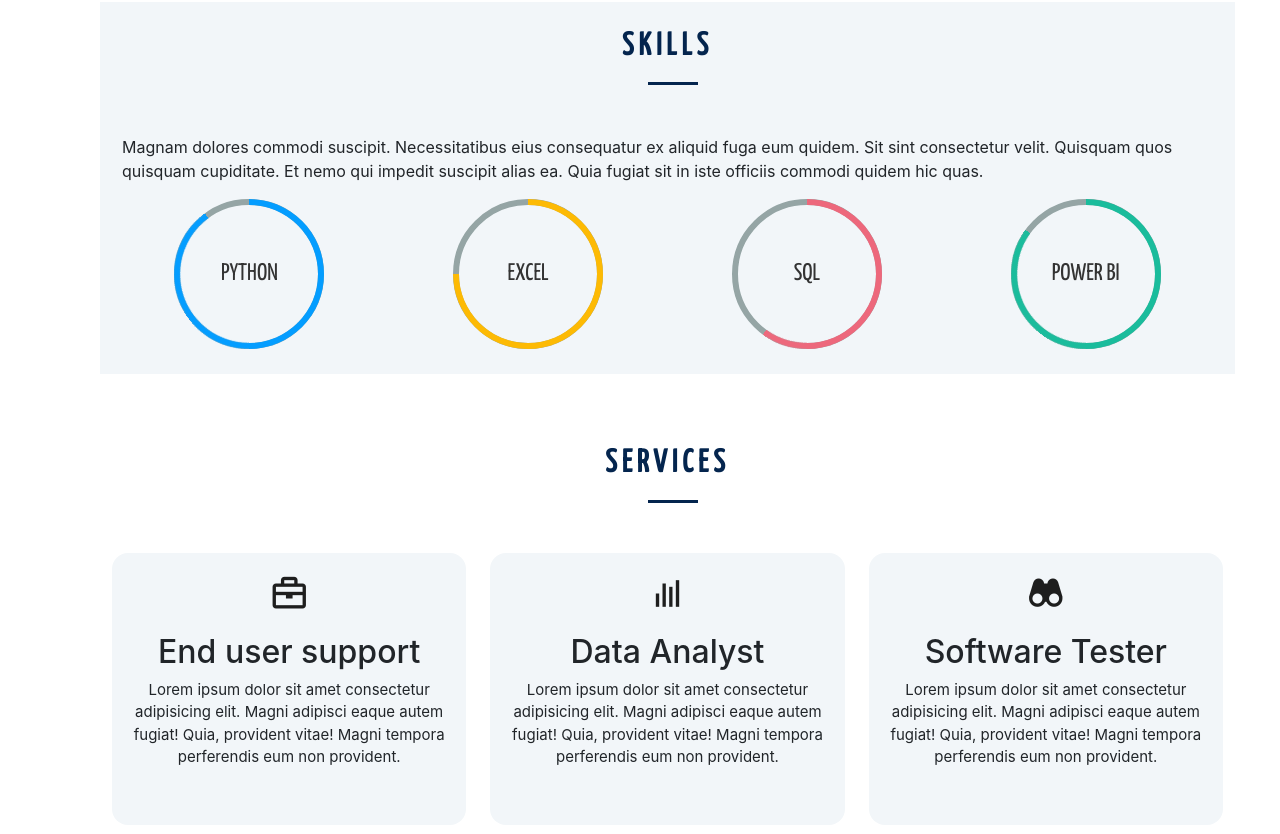
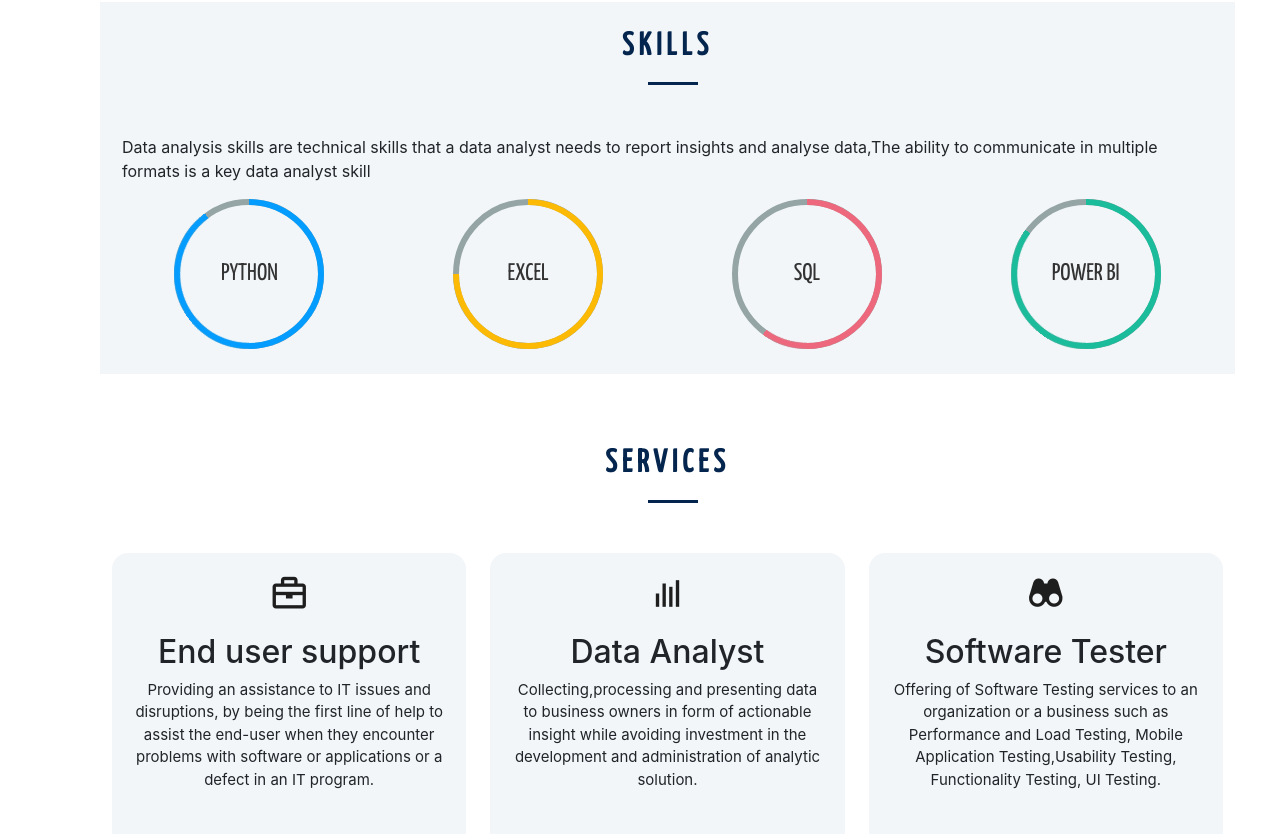
Before and after one commit to Adimula3/bode-resume, a React (Create React App) app: page / in a window 1280 px wide. Shown: the part 2160-2994 px from the top of the page. Built offline with nearby package versions, Linux system fonts and the light colour scheme; a web font is replaced by a local one.

Commit message:
Bode-resume

```diff
--- a/src/component/footer.js
+++ b/src/component/footer.js
@@ -7,7 +7,7 @@
             <footer className="footer">
                 <div className="container">
                     <h3>Olabode Olaloluwa</h3>
-                    <p>Et aut eum quis fuga eos sunt ipsa nihil. Labore corporis magni eligendi fuga maxime saepe commodi placeat.</p>
+                    <p></p>
                     <div className="socials">
                         <Link to="#" className="socials-link"><i className='bx bxl-twitter'></i></Link>
                         <Link to="#" className="socials-link"><i className='bx bxl-facebook'></i></Link>
--- a/src/pages/resume.js
+++ b/src/pages/resume.js
@@ -57,7 +57,7 @@
                     <div className="section-title">
                         <h2>Skills</h2>
                     </div>
-                    <p>Magnam dolores commodi suscipit. Necessitatibus eius consequatur ex aliquid fuga eum quidem. Sit sint consectetur velit. Quisquam quos quisquam cupiditate. Et nemo qui impedit suscipit alias ea. Quia fugiat sit in iste officiis commodi quidem hic quas.</p>
+                    <p>Data analysis skills are technical skills that a data analyst needs to report insights and analyse data,The ability to communicate in multiple formats is a key data analyst skill</p>
                    <div className="skills-content">
                        <Row>
                            <Col md={3}>
--- a/src/pages/services.js
+++ b/src/pages/services.js
@@ -17,9 +17,8 @@
                                 </div>
                                 <div className="service-content">
                                     <h2 className="s-title">End user support </h2>
-                                    <p className="s-description"> Lorem ipsum dolor sit amet consectetur adipisicing elit. Magni adipisci eaque autem fugiat! Quia,
-                                        provident vitae! Magni
-                                        tempora perferendis eum non provident.</p>
+                                    <p className="s-description"> Providing an assistance to IT issues and disruptions, by being the first line of help to assist the end-user
+                                         when they encounter problems with software or applications or a defect in an IT program.</p>
                                 </div>
                             </div>
                         </Col>
@@ -30,9 +29,9 @@
                                 </div>
                                 <div className="service-content">
                                     <h2 className="s-title">Data Analyst</h2>
-                                    <p className="s-description"> Lorem ipsum dolor sit amet consectetur adipisicing elit. Magni adipisci eaque autem fugiat! Quia,
-                                        provident vitae! Magni
-                                        tempora perferendis eum non provident.</p>
+                                    <p className="s-description">Collecting,processing and presenting data to business owners in form of actionable insight while avoiding
+                                        investment in the development and administration of analytic solution.
+                                        </p>
                                 </div>
                             </div>
                         </Col>
@@ -43,9 +42,8 @@
                                 </div>
                                 <div className="service-content">
                                     <h2 className="s-title">Software Tester</h2>
-                                    <p className="s-description"> Lorem ipsum dolor sit amet consectetur adipisicing elit. Magni adipisci eaque autem fugiat! Quia,
-                                        provident vitae! Magni
-                                        tempora perferendis eum non provident.</p>
+                                    <p className="s-description"> Offering of Software Testing services to an organization or a business such as Performance and Load Testing,
+                                        Mobile Application Testing,Usability Testing, Functionality Testing, UI Testing.</p>
                                 </div>
                             </div>
                         </Col>
```
